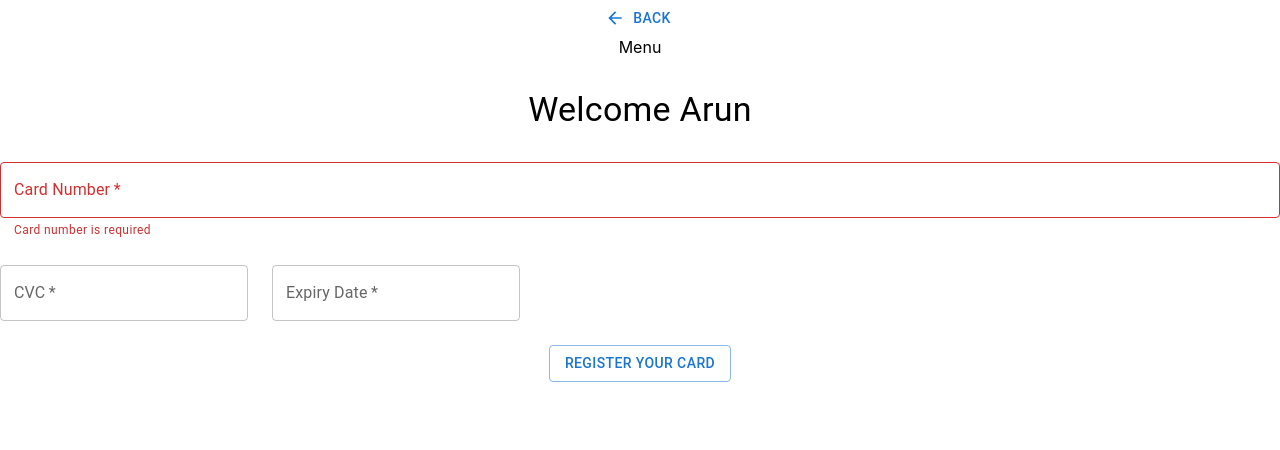
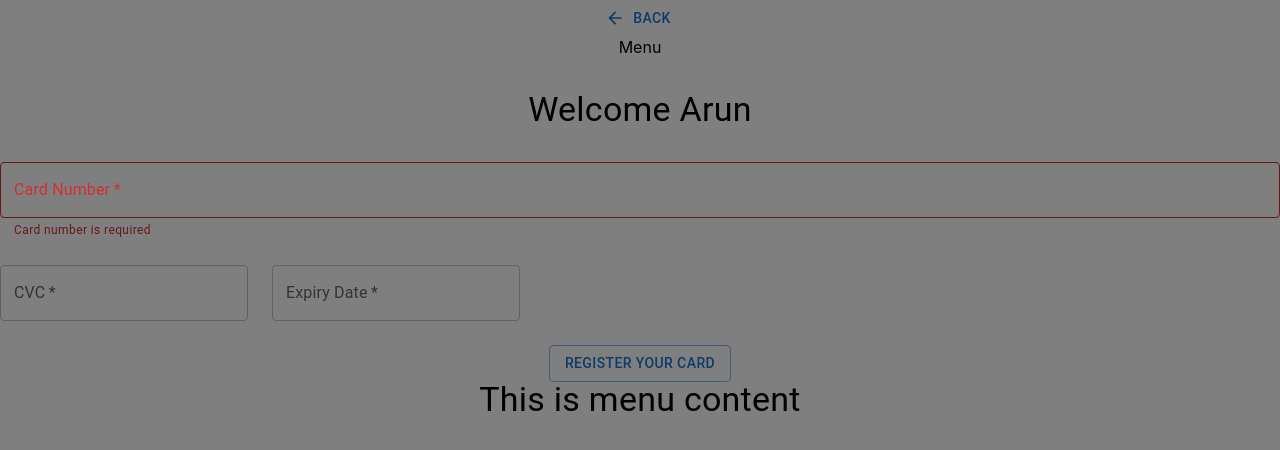
Before and after one commit to arunarora007/tower-recruit-react, a React (Create React App) app in the folder react-app/: page / in a window 1280 px wide. Both pictures are taken after a click on the button "MENU". Shown: the top 450 px of the page. Built offline with nearby package versions, Linux system fonts and the light colour scheme.

Commit message:
Added Menu page

```diff
--- a/react-app/src/App.tsx
+++ b/react-app/src/App.tsx
@@ -3,6 +3,7 @@ import './App.css';
 import NavBar from './components/NavBar';
 import RegisterCard from './pages/card/RegisterCard';
 import { MenuOpenContext } from './context/MenuContext';
+import Menu from './pages/menu/Menu';
 
 function App() {
   const [menuOpen, setMenuOpen] = useState(false)
@@ -12,6 +13,7 @@ function App() {
       <MenuOpenContext.Provider value={{ menuOpen, setMenuOpen }}>
         <NavBar />
         <RegisterCard />
+        { menuOpen && <Menu/>}
       </MenuOpenContext.Provider>
     </div>
   );
--- /dev/null
+++ b/react-app/src/pages/menu/Menu.tsx
@@ -0,0 +1,16 @@
+import { useContext } from 'react'
+import { Backdrop, Typography } from '@mui/material'
+import { MenuOpenContext } from '../../context/MenuContext'
+
+const Menu = () => {
+    const { menuOpen, setMenuOpen } = useContext(MenuOpenContext);
+    return (
+        <Backdrop open={menuOpen}>
+            <Typography variant='h4'>
+                This is menu content
+            </Typography>
+        </Backdrop>
+    )
+}
+
+export default Menu
```
